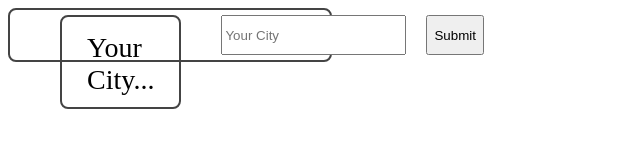
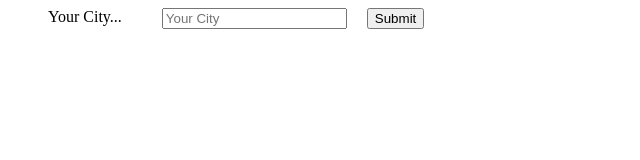
Before and after one commit to Rutujamane003/Weather, a plain HTML site: page index.html in a window 1280 px wide. Shown: the whole page, without its empty margins (0-640 px from the left). Drawn offline with Linux system fonts and the light colour scheme.

Commit message:
Update index.html

```diff
--- a/index.html
+++ b/index.html
@@ -10,22 +10,11 @@
 
         #manage_input{
             display: flex;
-           width: 300px;
-           height: 40px;
-         font-size: 18px;
-         padding: 5px 10px;
-         border-radius: 8px;
-          border: 2px solid #444;
+
         }
         #manage_input>div{
         margin-left: 40px;
         margin-right: 40px;
-             width: 300px;
-           height: 60px;
-         font-size: 28px;
-         padding: 15px 25px;
-         border-radius: 8px;
-          border: 2px solid #444;
 
         }
         button{
@@ -171,7 +160,7 @@
 <body>
     <div id="manage_input">
     <div>Your City...</div>
-    <input type="text" id="getData" placeholder="Your City">
+    <input type="text" id="getData" placeholder="Your City"  width: 300px; height: 40px;>
     <button onclick="getData()">Submit</button>
 </div>
 <div id="universe">
```
